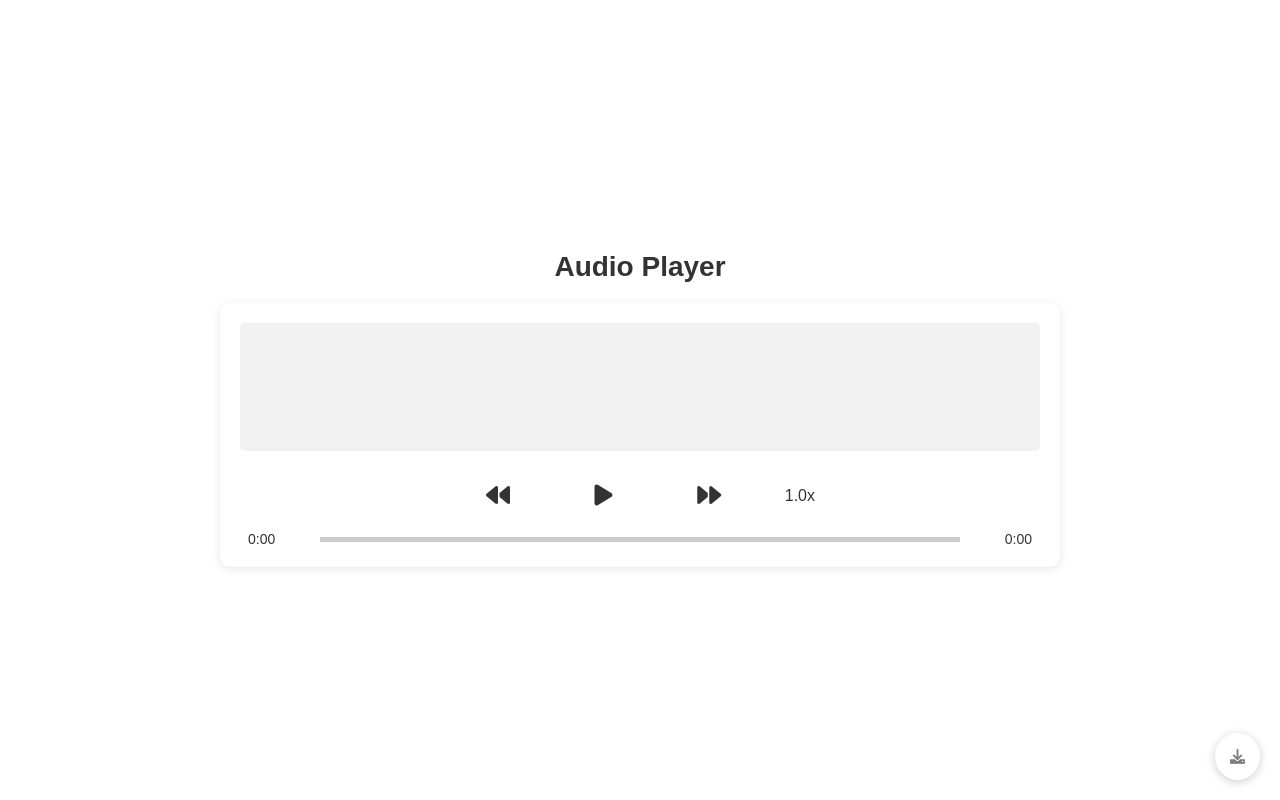
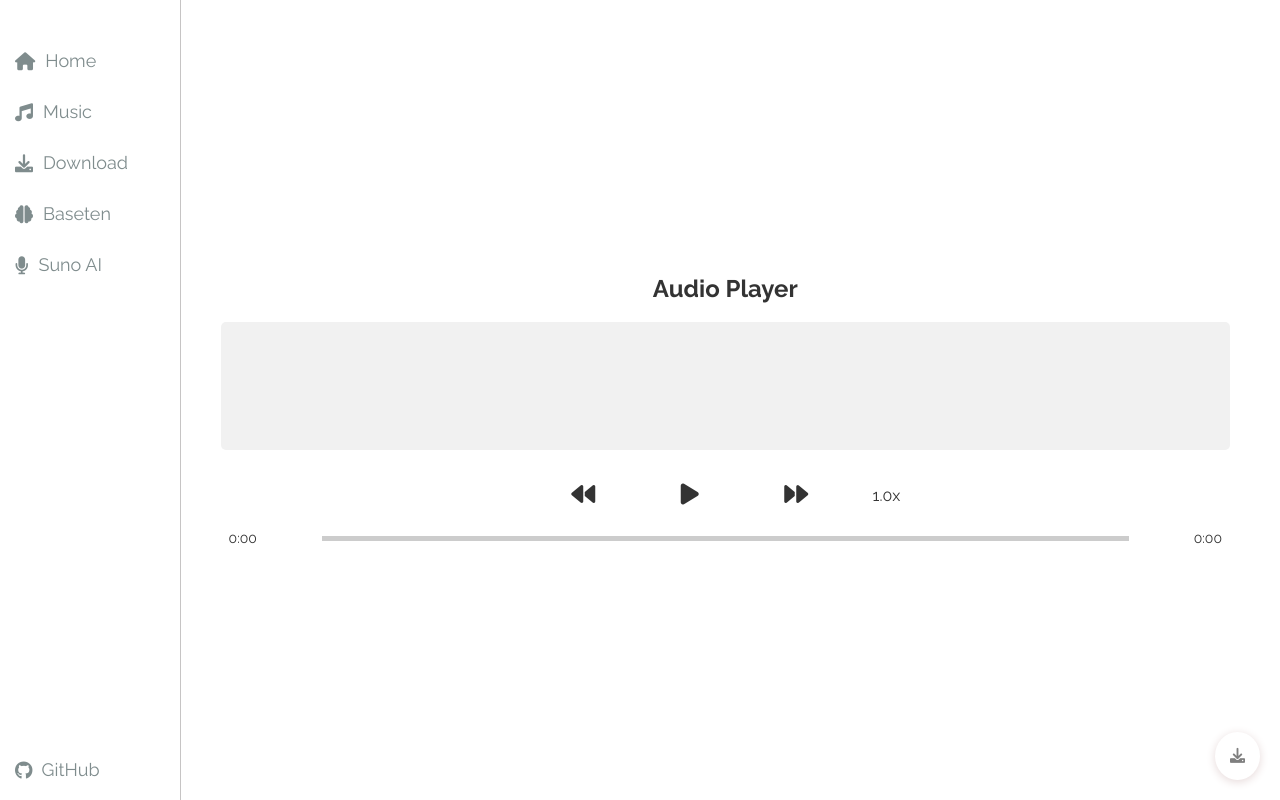
Before and after one commit to theAnshulGupta/hackmit, a website: page public/audiopage.html in a window 1280 px wide. Drawn offline with Linux system fonts and the light colour scheme.

Commit message:
im cooking

```diff
--- a/app.js
+++ b/app.js
@@ -9,7 +9,7 @@ const fetch = require('node-fetch');
 const ffmpeg = require('fluent-ffmpeg');
 
 const app = express();
-const port = 3030;
+const port = 3050;
 
 app.use(express.static(path.join(__dirname, 'public')));
 
--- a/public/audiopage.html
+++ b/public/audiopage.html
@@ -6,12 +6,33 @@
     <title>Audio Player</title>
     <link rel="stylesheet" href="https://cdnjs.cloudflare.com/ajax/libs/font-awesome/6.0.0-beta3/css/all.min.css">
     <link rel="stylesheet" href="wave.css" />
+    <link rel="preconnect" href="https://fonts.googleapis.com">
+    <link rel="preconnect" href="https://fonts.gstatic.com" crossorigin>
+    <link href="https://fonts.googleapis.com/css2?family=Raleway:ital,wght@0,100..900;1,100..900&display=swap" rel="stylesheet">
 </head>
 <body>
+
+    <!-- Sidebar Navigation -->
+    <div class="sidebar">
+        <ul>
+            <li><a href="index.html"><i class="fas fa-home"></i> Home</a></li>
+            <li><a href="audioplayer.html"><i class="fas fa-music"></i> Music</a></li>
+            <li><a href="#" id="downloadSidebar"><i class="fas fa-download"></i> Download</a></li>
+            <li><a href="https://www.baseten.co/"><i class="fas fa-brain"></i> Baseten</a></li>
+            <li><a href="https://suno.com/"><i class="fas fa-microphone"></i> Suno AI</a></li>
+        </ul>
+        <!-- Sticky GitHub Link at the Bottom -->
+        <ul class="github">
+            <a href="https://github.com/theAnshulGupta/hackmit" target="_blank"><i class="fab fa-github"></i>&nbsp;&nbsp;GitHub</a>
+        </ul>
+    </div>
+
+    <!-- Main Content -->
     <h1 class="title">Audio Player</h1>
 
     <!-- WaveSurfer Audio Player -->
     <div class="audio-player">
+      <h2>Audio Player</h2>
         <div id="waveform"></div>
         <div class="controls">
             <button id="decreaseSpeedBtn"><i class="fas fa-backward"></i></button>
--- a/public/audiopage.js
+++ b/public/audiopage.js
@@ -130,6 +130,7 @@ document.addEventListener("DOMContentLoaded", () => {
     // Function to set up the download link
     function setupDownload(audioUrl) {
       downloadBtn.href = audioUrl; // Set the href to the audio file URL for downloading
+      downloadSidebar.href = audioUrl; // Set the href to the audio file URL for downloading
       downloadBtn.download = "audio.mp3"; // The file name for the downloaded audio
     }
   });
--- a/public/styles.css
+++ b/public/styles.css
@@ -1,5 +1,5 @@
 body {
-    font-family: Arial, sans-serif;
+    font-family: Raleway;
     background-color: #f0f0f0;
     padding: 20px;
   }
@@ -118,7 +118,7 @@ body {
   border-radius: 50%;
   width: 10px;
   height: 10px;
-  animation: spin 1s ease infinite;
+  animation: spin 1s linear infinite;
   display: inline-block;
   margin-left: 10px;
   vertical-align: middle;
--- a/public/wave.css
+++ b/public/wave.css
@@ -1,20 +1,82 @@
 body {
-  font-family: Arial, sans-serif;
   background-color: #fff;
   color: #333;
   display: flex;
-  flex-direction: column;
-  align-items: center;
-  justify-content: center;
+  flex-direction: row;
+  justify-content: flex-start;
   height: 100vh;
   margin: 0;
+  font-family: Raleway;
 }
 
 .title {
+  text-align: center;
   margin-bottom: 20px;
-  font-size: 28px;
 }
 
+/* Sidebar Styles */
+.sidebar {
+  width: 180px;
+  background-color: #fff; /* Set sidebar background to white */
+  position: fixed;
+  top: 0;
+  left: 0;
+  height: 100%;
+  display: flex;
+  flex-direction: column;
+  justify-content: space-between;
+  z-index: 540;
+  border-right: 1px solid rgb(198, 196, 196); /* Light grey vertical line */
+
+}
+
+.sidebar ul {
+  list-style-type: none;
+  padding: 0;
+}
+
+.sidebar ul li {
+  margin: 30px 0;
+}
+
+.sidebar ul li a {
+  text-decoration: none;
+  color: #7f8c8d; /* Lighter shade of black */
+  font-size: 18px;
+  display: flex;
+  align-items: center;
+  padding-left: 15px; /* Align items to the left */
+  transition: all 0.3s ease;
+}
+
+.sidebar ul li a i {
+  margin-right: 10px;
+}
+
+.sidebar ul li a:hover {
+  color: #2c3e50; /* Darker shade of black on hover */
+}
+
+.github {
+  margin-top: auto;
+  padding-bottom: 20px;
+  margin-bottom: 20px;
+}
+
+.github a {
+  text-decoration: none;
+  color: #7f8c8d; /* Lighter shade of black */
+  font-size: 18px;
+  display: flex;
+  align-items: center;
+  padding-left: 15px; /* Align items to the left */
+}
+
+.github a:hover {
+  color: #2c3e50; /* Darker shade of black on hover */
+}
+
+/* Audio Player Content */
 .audio-player {
   display: flex;
   flex-direction: column;
@@ -22,13 +84,16 @@ body {
   justify-content: center;
   background-color: #fff;
   padding: 20px;
+  margin-left: 20px;
+  margin-right: 30px;
   border-radius: 10px;
-  box-shadow: 0 2px 10px rgba(0, 0, 0, 0.1);
-  width: 100%;
-  max-width: 800px;
+  width: calc(100% - 200px); /* Adjust width to make room for sidebar */
   position: relative;
 }
 
+ul{
+  margin-top: 20px
+}
 /* Waveform Container */
 #waveform {
   width: 100%;
@@ -147,7 +212,7 @@ input[type="range"]::-moz-range-thumb {
   font-size: 15px;
   padding: 15px;
   border-radius: 50%;
-  box-shadow: 0 2px 10px rgba(0, 0, 0, 0.2);
+  box-shadow: 0 2px 10px rgb(230, 217, 217);
   transition: all 0.3s ease;
 }
 
```
Also changed, not shown: public/index.html (+5 -1 lines).
